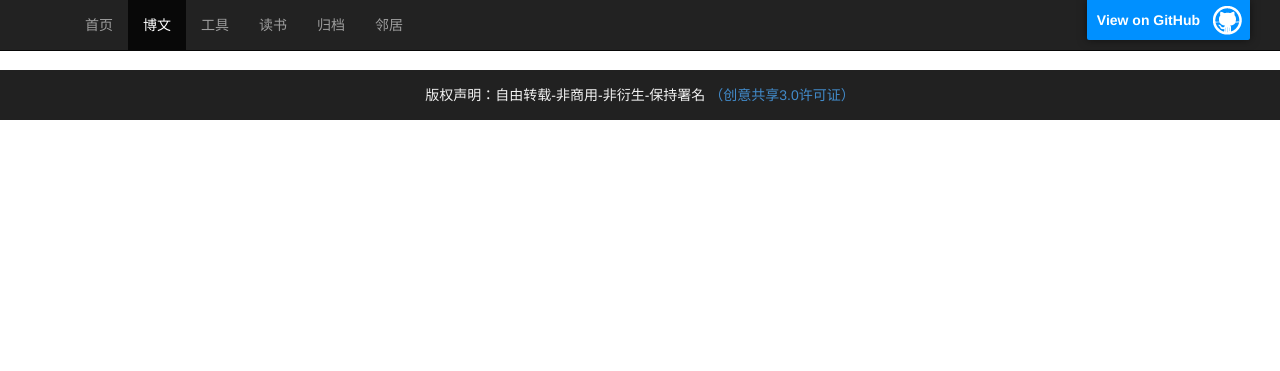
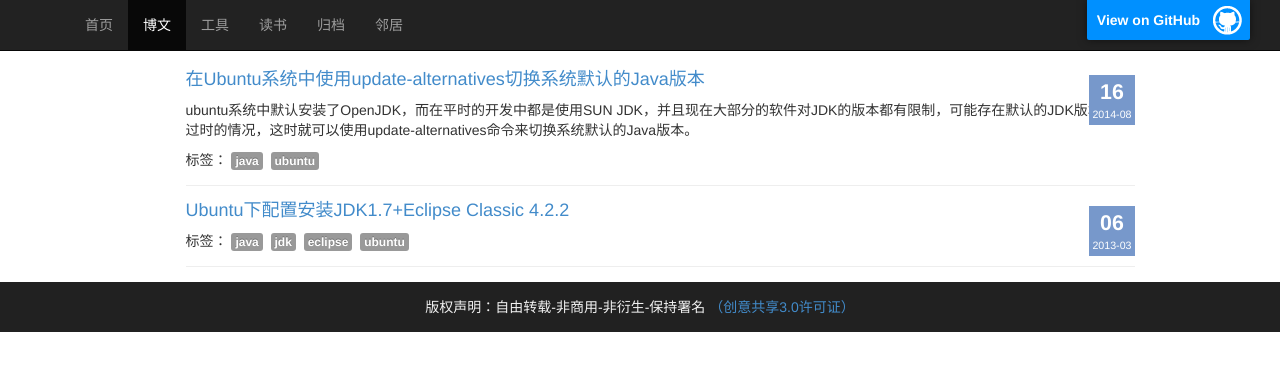
Before and after one commit to sheleng/sheleng.github.io, a Jekyll site: the page built from pages/blogs.html, in a window 1280 px wide. Shown: the top 371 px of the page. Built offline with Jekyll 4.4.1, drawn with Linux system fonts in a browser that asks for light colours.

Commit message:
提交博文

```diff
--- /dev/null
+++ b/_posts/blogs/2014-08-16-ubuntu-use-update-alternatives.md
@@ -0,0 +1,52 @@
+---
+layout: blog-post
+title: 在Ubuntu系统中使用update-alternatives切换系统默认的Java版本
+autor: Sheleng
+category: blogs
+tags: [java,ubuntu]
+description: ubuntu系统中默认安装了OpenJDK，而在平时的开发中都是使用SUN JDK，并且现在大部分的软件对JDK的版本都有限制，可能存在默认的JDK版本已经过时的情况，这时就可以使用update-alternatives命令来切换系统默认的Java版本。
+---
+
+update-alternatives命令是专门用于维护系统命令链接符的工具，通过它可以很方便的设置系统默认使用哪个命令、哪个软件版本。
+
+使用update-alternatives --display name 命令用于显示name链接组的信息。显示的信息包括组的模式（自动或手动），哪个链接是现在name命令所指向的等。
+
+以下是平时常用的java命令和javac命令的链接组信息：
+
+![](/public/images/posts/blogs/2014-08-16-ubuntu-use-update-alternatives/1.png)
+
+![](/public/images/posts/blogs/2014-08-16-ubuntu-use-update-alternatives/2.png)
+
+我们可以使用ls -l命令来验证下java命令所指向的路径是否与--display显示的信息是相同。
+
+![](/public/images/posts/blogs/2014-08-16-ubuntu-use-update-alternatives/3.png)
+
+由上图可知，在/usr/bin/目录下的java命令指向的路径与--display显示的信息是相同的。
+
+现在我们将已经安装的SUN JDK添加到java命令的链接组下：
+
+使用的到的命令是update-alternatives --install  link name path priority，具体命令如下：
+
+`sheleng@r61e:~$ sudo update-alternatives --install \`
+`/usr/bin/java java /usr/local/java/jdk1.7.0_60/bin/java 1061`
+
+`sheleng@r61e:~$ sudo update-alternatives --install \`
+`/usr/bin/javac javac /usr/local/java/jdk1.7.0_60/bin/javac 1061`
+
+其中link是主链接的全称；
+
+name是前面link链接在alternatives中的目录名；
+
+path是要引入到name链接组下的链接；
+
+priority是用于指定path的优先级。
+
+最后指定加入的SUN JDK的java命令和javac命令的路径为系统java命令和javac命令的默认路径：
+
+![](/public/images/posts/blogs/2014-08-16-ubuntu-use-update-alternatives/4.png)
+
+![](/public/images/posts/blogs/2014-08-16-ubuntu-use-update-alternatives/5.png)
+
+这样就将系统默认的java版本切换到我们自己的安装的java版本上了。最后我们验证一下
+
+![](/public/images/posts/blogs/2014-08-16-ubuntu-use-update-alternatives/6.png)
```
Also changed, not shown: _posts/blogs/2013-03-06-ubuntu-install-jdk-eclipse.md (renamed from _posts/tools/2013-03-06-ubuntu-install-jdk-eclipse.md, +1 -1 lines), public/images/posts/blogs/2014-08-16-ubuntu-use-update-alternatives/1.png (added), public/images/posts/blogs/2014-08-16-ubuntu-use-update-alternatives/2.png (added), public/images/posts/blogs/2014-08-16-ubuntu-use-update-alternatives/3.png (added), public/images/posts/blogs/2014-08-16-ubuntu-use-update-alternatives/4.png (added), public/images/posts/blogs/2014-08-16-ubuntu-use-update-alternatives/5.png (added), public/images/posts/blogs/2014-08-16-ubuntu-use-update-alternatives/6.png (added).
